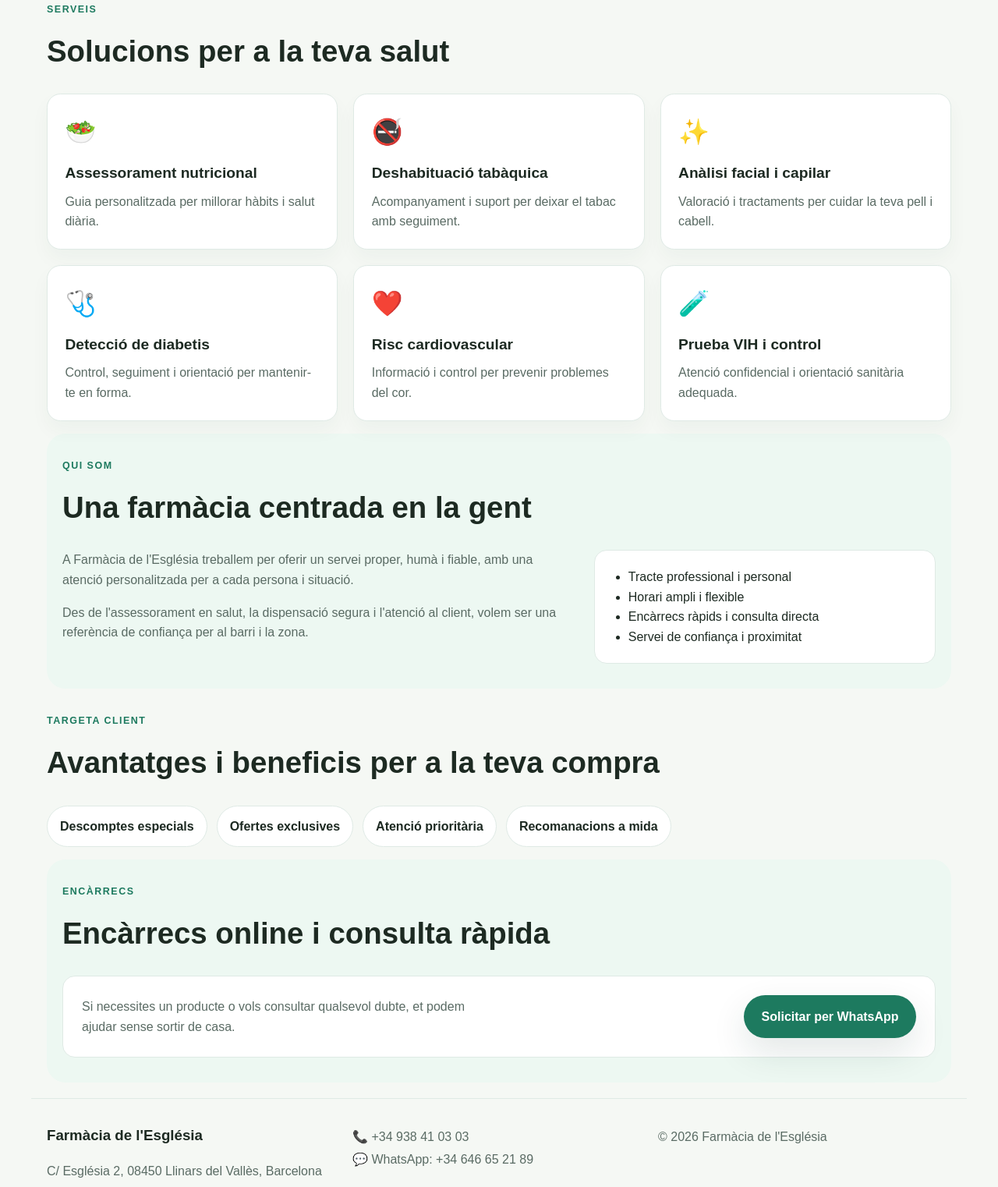
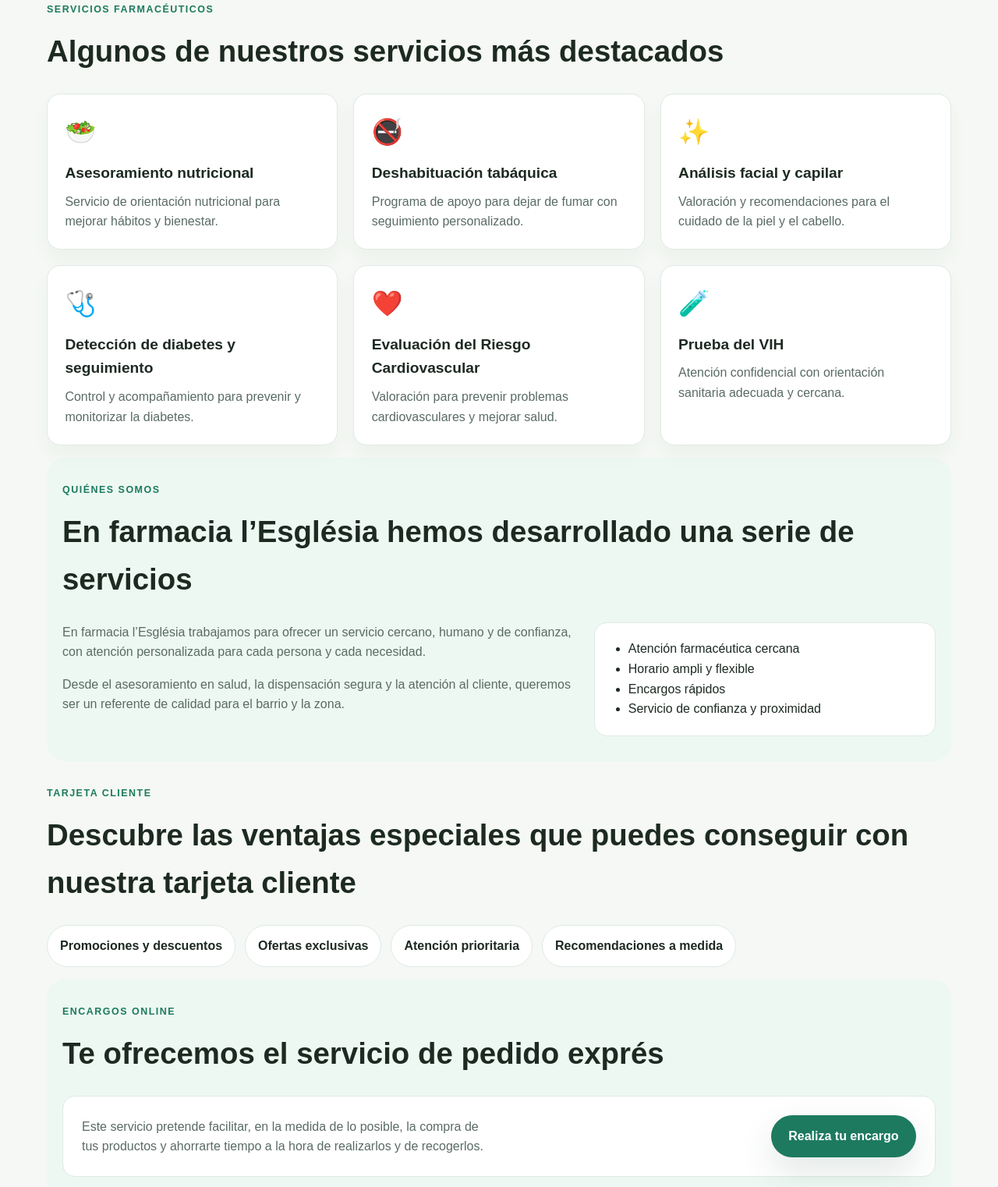
Before and after one commit to Capitankanalla/projecteFarmaciaEsglesia, a website: page index.html in a window 1280 px wide. Shown: the part 645-2167 px from the top of the page at 78% size. Drawn offline with Linux system fonts and the light colour scheme.

Commit message:
Feat: modificar textos

```diff
--- a/index.html
+++ b/index.html
@@ -22,10 +22,10 @@
         <a class="brand" href="#inicio">Farmàcia de l'Església</a>
         <button class="menu-toggle" type="button" aria-label="Abrir menú" aria-expanded="false">☰</button>
         <nav class="main-nav" id="main-nav" aria-label="Navegación principal">
-          <a href="#quienes-somos">Qui som</a>
-          <a href="#servicios">Serveis</a>
-          <a href="#tarjeta">Targeta client</a>
-          <a href="#encargos">Encàrrecs</a>
+          <a href="#quienes-somos">Quiénes somos</a>
+          <a href="#servicios">Servicios farmacéuticos</a>
+          <a href="#tarjeta">Tarjeta cliente</a>
+          <a href="#encargos">Encargos</a>
           <a href="#contactar">Contactar</a>
         </nav>
       </div>
@@ -34,11 +34,12 @@
     <main>
       <section class="hero" id="inicio">
         <div class="hero__content">
-          <p class="eyebrow">Farmàcia de barri i confiança</p>
-          <h1>Atenció farmacèutica propera, clara i personalitzada.</h1>
+          <p class="eyebrow">HORARIO 365 DÍAS</p>
+          <h1>ENCARGA Y CONSULTA LO QUE NECESITES</h1>
           <p class="lead">
-            Obrim tots els dies de l'any de 8:00 a 22:00 per atendre't amb rapidesa,
-            professionalitat i un tracte humà.
+            Abrimos todos los días del año de 8:00 a 22:00.
+            <br />
+            ¡Escríbenos por WhatsApp!
           </p>
 
           <div class="hero__actions">
@@ -49,12 +50,12 @@
 
         <div class="hero__panel">
           <div class="panel-card">
-            <span class="badge">Obert avui</span>
+            <span class="badge">Abierto</span>
             <h2>08:00 - 22:00</h2>
             <ul>
-              <li>Horari 365 dies</li>
-              <li>Consulta i encàrrec ràpid</li>
-              <li>Atenció personalitzada</li>
+              <li>Horario 365 días</li>
+              <li>Encargos y consultas</li>
+              <li>Atención personalizada</li>
             </ul>
           </div>
         </div>
@@ -62,72 +63,72 @@
 
       <section class="section" id="servicios">
         <div class="section-heading">
-          <p class="eyebrow">Serveis</p>
-          <h2>Solucions per a la teva salut</h2>
+          <p class="eyebrow">Servicios Farmacéuticos</p>
+          <h2>Algunos de nuestros servicios más destacados</h2>
         </div>
 
         <div class="cards">
           <article class="card">
             <div class="icon">🥗</div>
-            <h3>Assessorament nutricional</h3>
-            <p>Guia personalitzada per millorar hàbits i salut diària.</p>
+            <h3>Asesoramiento nutricional</h3>
+            <p>Servicio de orientación nutricional para mejorar hábitos y bienestar.</p>
           </article>
 
           <article class="card">
             <div class="icon">🚭</div>
-            <h3>Deshabituació tabàquica</h3>
-            <p>Acompanyament i suport per deixar el tabac amb seguiment.</p>
+            <h3>Deshabituación tabáquica</h3>
+            <p>Programa de apoyo para dejar de fumar con seguimiento personalizado.</p>
           </article>
 
           <article class="card">
             <div class="icon">✨</div>
-            <h3>Anàlisi facial i capilar</h3>
-            <p>Valoració i tractaments per cuidar la teva pell i cabell.</p>
+            <h3>Análisis facial y capilar</h3>
+            <p>Valoración y recomendaciones para el cuidado de la piel y el cabello.</p>
           </article>
 
           <article class="card">
             <div class="icon">🩺</div>
-            <h3>Detecció de diabetis</h3>
-            <p>Control, seguiment i orientació per mantenir-te en forma.</p>
+            <h3>Detección de diabetes y seguimiento</h3>
+            <p>Control y acompañamiento para prevenir y monitorizar la diabetes.</p>
           </article>
 
           <article class="card">
             <div class="icon">❤️</div>
-            <h3>Risc cardiovascular</h3>
-            <p>Informació i control per prevenir problemes del cor.</p>
+            <h3>Evaluación del Riesgo Cardiovascular</h3>
+            <p>Valoración para prevenir problemas cardiovasculares y mejorar salud.</p>
           </article>
 
           <article class="card">
             <div class="icon">🧪</div>
-            <h3>Prueba VIH i control</h3>
-            <p>Atenció confidencial i orientació sanitària adequada.</p>
+            <h3>Prueba del VIH</h3>
+            <p>Atención confidencial con orientación sanitaria adecuada y cercana.</p>
           </article>
         </div>
       </section>
 
       <section class="section section--alt" id="quienes-somos">
         <div class="section-heading">
-          <p class="eyebrow">Qui som</p>
-          <h2>Una farmàcia centrada en la gent</h2>
+          <p class="eyebrow">Quiénes somos</p>
+          <h2>En farmacia l’Església hemos desarrollado una serie de servicios</h2>
         </div>
 
         <div class="two-column">
           <div>
             <p>
-              A Farmàcia de l'Església treballem per oferir un servei proper, humà i fiable,
-              amb una atenció personalitzada per a cada persona i situació.
+              En farmacia l’Església trabajamos para ofrecer un servicio cercano, humano y de confianza,
+              con atención personalizada para cada persona y cada necesidad.
             </p>
             <p>
-              Des de l'assessorament en salut, la dispensació segura i l'atenció al client,
-              volem ser una referència de confiança per al barri i la zona.
+              Desde el asesoramiento en salud, la dispensación segura y la atención al cliente,
+              queremos ser un referente de calidad para el barrio y la zona.
             </p>
           </div>
           <div class="feature-box">
             <ul>
-              <li>Tracte professional i personal</li>
-              <li>Horari ampli i flexible</li>
-              <li>Encàrrecs ràpids i consulta directa</li>
-              <li>Servei de confiança i proximitat</li>
+              <li>Atención farmacéutica cercana</li>
+              <li>Horario ampli y flexible</li>
+              <li>Encargos rápidos</li>
+              <li>Servicio de confianza y proximidad</li>
             </ul>
           </div>
         </div>
@@ -135,27 +136,27 @@
 
       <section class="section" id="tarjeta">
         <div class="section-heading">
-          <p class="eyebrow">Targeta client</p>
-          <h2>Avantatges i beneficis per a la teva compra</h2>
+          <p class="eyebrow">Tarjeta cliente</p>
+          <h2>Descubre las ventajas especiales que puedes conseguir con nuestra tarjeta cliente</h2>
         </div>
 
         <div class="benefits">
-          <span>Descomptes especials</span>
-          <span>Ofertes exclusives</span>
-          <span>Atenció prioritària</span>
-          <span>Recomanacions a mida</span>
+          <span>Promociones y descuentos</span>
+          <span>Ofertas exclusivas</span>
+          <span>Atención prioritaria</span>
+          <span>Recomendaciones a medida</span>
         </div>
       </section>
 
       <section class="section section--alt" id="encargos">
         <div class="section-heading">
-          <p class="eyebrow">Encàrrecs</p>
-          <h2>Encàrrecs online i consulta ràpida</h2>
+          <p class="eyebrow">Encargos Online</p>
+          <h2>Te ofrecemos el servicio de pedido exprés</h2>
         </div>
 
         <div class="enquiry-box">
-          <p>Si necessites un producte o vols consultar qualsevol dubte, et podem ajudar sense sortir de casa.</p>
-          <a class="button button--primary" href="https://api.whatsapp.com/send?phone=34646652189" target="_blank" rel="noreferrer">Solicitar per WhatsApp</a>
+          <p>Este servicio pretende facilitar, en la medida de lo posible, la compra de tus productos y ahorrarte tiempo a la hora de realizarlos y de recogerlos.</p>
+          <a class="button button--primary" href="https://api.whatsapp.com/send?phone=34646652189" target="_blank" rel="noreferrer">Realiza tu encargo</a>
         </div>
       </section>
     </main>
```
